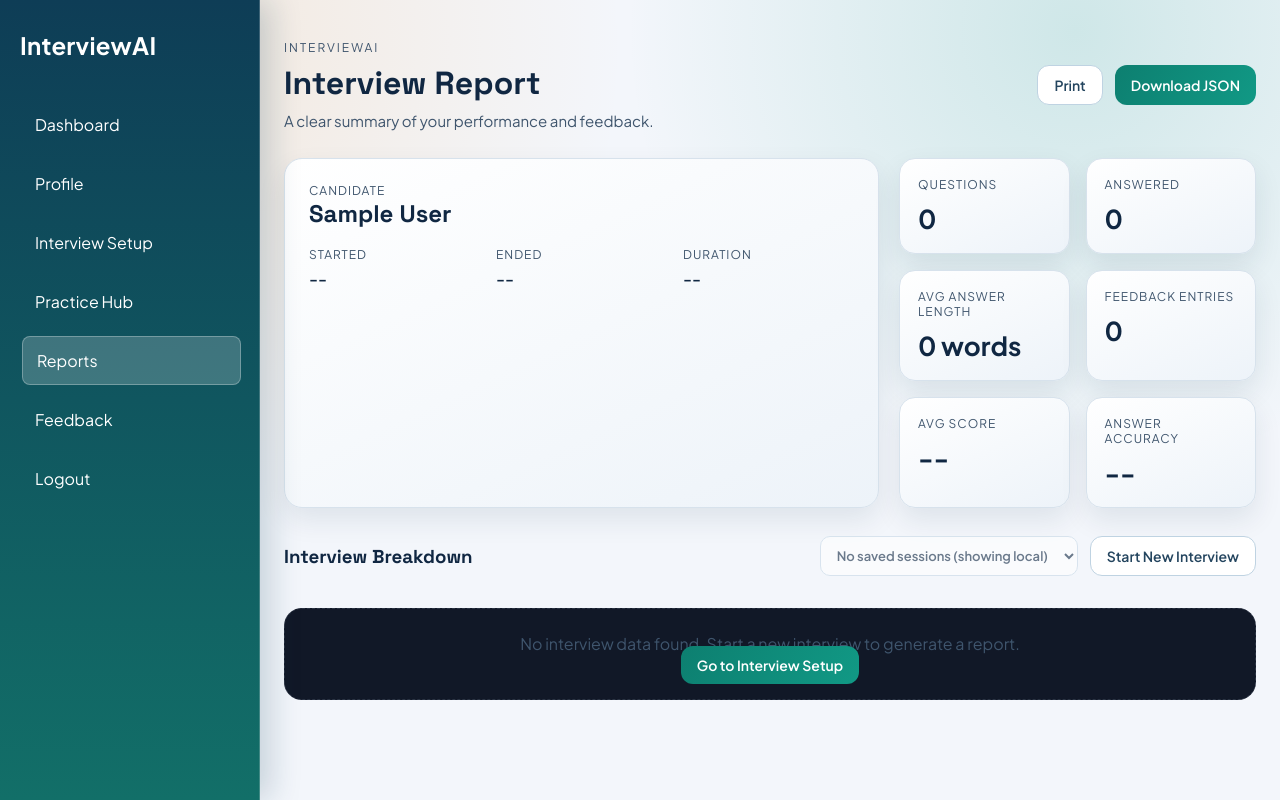
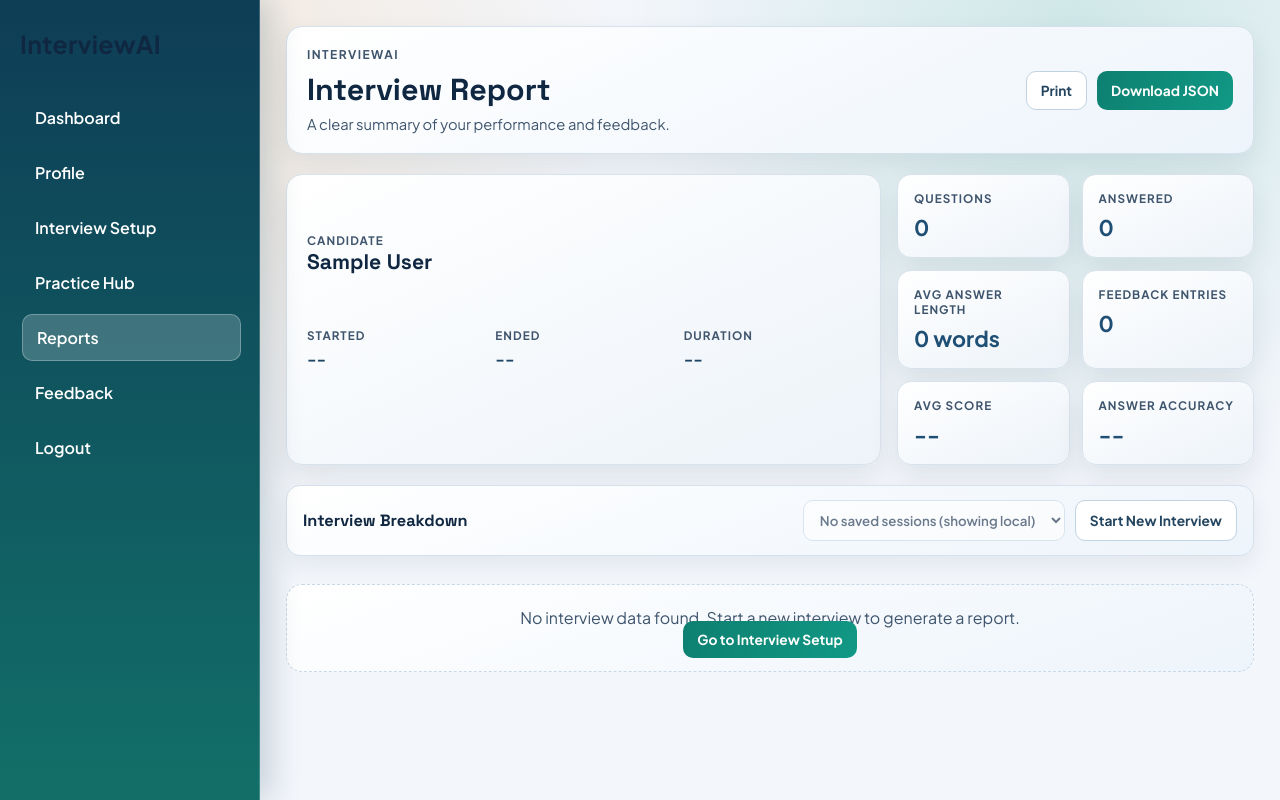
Before and after one commit to shivkumarudas/Smart-Interview-Platform, a website: page report/report.html in a window 1280 px wide. Drawn offline with Linux system fonts and the light colour scheme; no server answers; sample sign-in values are in the browser's storage.

Commit message:
Update report.css

```diff
--- a/report/css/report.css
+++ b/report/css/report.css
@@ -2,56 +2,54 @@
   margin: 0;
   padding: 0;
   box-sizing: border-box;
-  font-family: "Inter", sans-serif;
+  font-family: "Plus Jakarta Sans", sans-serif;
 }
 
 :root {
-  --bg: #0b1020;
-  --panel: #111827;
-  --panel-2: #0f172a;
-  --text: #e5e7eb;
-  --muted: #94a3b8;
-  --accent: #38bdf8;
-  --accent-2: #22c55e;
-  --danger: #ef4444;
-  --border: rgba(148, 163, 184, 0.2);
+  --report-page-bg: #f4f7fb;
+  --report-surface: #ffffff;
+  --report-surface-2: #edf4fb;
+  --report-line: #d5e1ec;
+  --report-ink: #17334d;
+  --report-muted: #5d748b;
+  --report-accent: #0d7f70;
 }
 
 body {
-  background: radial-gradient(circle at top, #16233b, var(--bg));
-  color: var(--text);
   min-height: 100vh;
   display: flex;
+  background: var(--report-page-bg);
+  color: var(--report-ink);
 }
 
 .sidebar {
   width: 260px;
-  height: 100vh;
+  min-height: 100vh;
   position: fixed;
   top: 0;
   left: 0;
-  padding: 30px 20px;
-  color: #fff;
-  background: linear-gradient(180deg, #0f2a4d, #143c6e);
+  padding: 28px 20px;
 }
 
 .logo {
-  font-size: 24px;
+  font-size: 1.55rem;
   font-weight: 700;
-  margin-bottom: 40px;
+  margin-bottom: 34px;
+}
+
+.menu {
+  display: flex;
+  flex-direction: column;
+  gap: 8px;
 }
 
 .menu a {
   display: block;
-  color: #fff;
-  padding: 13px 14px;
-  border-radius: 8px;
-  margin-bottom: 10px;
-}
-
-.menu a:hover,
-.menu a.active {
-  background: rgba(255, 255, 255, 0.16);
+  padding: 12px 14px;
+  border-radius: 10px;
+  color: #ffffff;
+  text-decoration: none;
+  font-weight: 600;
 }
 
 .main {
@@ -66,72 +64,82 @@ a {
 }
 
 .report-page {
-  max-width: 1100px;
+  max-width: 1120px;
   margin: 0 auto;
-  padding: 40px 24px 60px;
-  display: flex;
-  flex-direction: column;
-  gap: 28px;
+  padding: 26px;
+  display: grid;
+  gap: 20px;
 }
 
 .report-header {
+  border: 1px solid var(--report-line);
+  border-radius: 16px;
+  background: linear-gradient(155deg, var(--report-surface), var(--report-surface-2));
+  box-shadow: 0 12px 28px rgba(16, 39, 66, 0.09);
+  padding: 20px;
   display: flex;
   justify-content: space-between;
   align-items: center;
-  gap: 16px;
+  gap: 14px;
 }
 
 .eyebrow {
   text-transform: uppercase;
-  letter-spacing: 2px;
-  color: var(--muted);
-  font-size: 12px;
+  letter-spacing: 0.12em;
+  color: #587089;
+  font-size: 0.75rem;
   margin-bottom: 8px;
+  font-weight: 700;
 }
 
 .report-header h1 {
-  font-size: 32px;
-  margin-bottom: 8px;
+  font-size: clamp(1.3rem, 2.5vw, 1.9rem);
+  margin-bottom: 6px;
 }
 
 .subtitle {
-  color: var(--muted);
-  font-size: 15px;
+  color: var(--report-muted);
+  font-size: 0.92rem;
 }
 
 .header-actions {
   display: flex;
-  gap: 12px;
+  gap: 10px;
+  flex-wrap: wrap;
 }
 
 .btn {
-  border: none;
-  border-radius: 12px;
-  padding: 10px 16px;
+  border-radius: 10px;
+  padding: 10px 14px;
   cursor: pointer;
-  font-weight: 600;
-  font-size: 14px;
+  font-weight: 700;
+  font-size: 0.86rem;
+  border: 1px solid transparent;
 }
 
 .btn.primary {
-  background: linear-gradient(135deg, var(--accent), #4f46e5);
-  color: #0b1020;
+  background: linear-gradient(120deg, #0f7f72, #119985);
+  color: #ffffff;
 }
 
 .btn.ghost {
-  background: transparent;
-  color: var(--text);
-  border: 1px solid var(--border);
+  background: #ffffff;
+  color: #22455e;
+  border-color: #bcd1e0;
+}
+
+.btn:hover {
+  filter: brightness(0.97);
 }
 
 .session-select {
-  background: var(--panel-2);
-  color: var(--text);
-  border: 1px solid var(--border);
-  border-radius: 12px;
+  background: #ffffff;
+  color: #18334d;
+  border: 1px solid #c4d5e5;
+  border-radius: 10px;
   padding: 10px 12px;
   font-weight: 600;
-  font-size: 13px;
+  font-size: 0.83rem;
   min-width: 220px;
 }
 
@@ -141,27 +149,30 @@ a {
 
 .hero {
   display: grid;
-  grid-template-columns: 2fr 1.2fr;
-  gap: 20px;
+  grid-template-columns: minmax(0, 2fr) minmax(0, 1.2fr);
+  gap: 16px;
 }
 
 .hero-card {
-  background: var(--panel);
-  border-radius: 18px;
-  padding: 24px;
-  border: 1px solid var(--border);
-  display: flex;
-  flex-direction: column;
-  gap: 18px;
-  box-shadow: 0 20px 40px rgba(0, 0, 0, 0.25);
+  background: linear-gradient(150deg, #ffffff, #eef5fc);
+  border-radius: 16px;
+  padding: 20px;
+  border: 1px solid var(--report-line);
+  display: grid;
+  gap: 16px;
+  box-shadow: 0 12px 26px rgba(16, 39, 66, 0.08);
 }
 
 .hero-title {
   display: flex;
   justify-content: space-between;
   align-items: center;
-  gap: 16px;
+  gap: 12px;
   flex-wrap: wrap;
+}
+
+.hero-title h2 {
+  font-size: 1.32rem;
 }
 
 .badge-row {
@@ -171,93 +182,107 @@ a {
 }
 
 .badge {
-  padding: 6px 10px;
+  padding: 5px 10px;
   border-radius: 999px;
-  background: var(--panel-2);
-  border: 1px solid var(--border);
-  font-size: 12px;
-  color: var(--muted);
+  background: #f2f7fd;
+  border: 1px solid #ccdae9;
+  font-size: 0.76rem;
+  color: #355a77;
+  font-weight: 700;
 }
 
 .meta-grid {
   display: grid;
   grid-template-columns: repeat(3, minmax(0, 1fr));
-  gap: 16px;
+  gap: 12px;
 }
 
 .label {
-  font-size: 12px;
-  color: var(--muted);
+  font-size: 0.73rem;
+  color: var(--report-muted);
   text-transform: uppercase;
-  letter-spacing: 1px;
+  letter-spacing: 0.09em;
+  font-weight: 700;
 }
 
 .value {
-  margin-top: 6px;
-  font-weight: 600;
+  margin-top: 5px;
+  font-weight: 700;
+  color: #1e4563;
 }
 
 .stats {
   display: grid;
   grid-template-columns: repeat(2, minmax(0, 1fr));
-  gap: 16px;
+  gap: 12px;
 }
 
 .stat-card {
-  background: var(--panel);
-  border-radius: 16px;
-  padding: 18px;
-  border: 1px solid var(--border);
+  background: linear-gradient(150deg, #ffffff, #eef5fc);
+  border-radius: 14px;
+  padding: 16px;
+  border: 1px solid var(--report-line);
+  box-shadow: 0 10px 22px rgba(16, 39, 66, 0.07);
 }
 
 .stat {
-  font-size: 26px;
+  font-size: 1.35rem;
   font-weight: 700;
-  margin-top: 10px;
+  margin-top: 8px;
+  color: #1f4f74;
 }
 
 .section {
-  display: flex;
-  flex-direction: column;
-  gap: 16px;
+  display: grid;
+  gap: 14px;
 }
 
 .section-header {
+  border: 1px solid var(--report-line);
+  border-radius: 14px;
+  background: linear-gradient(160deg, #ffffff, #edf4fb);
+  box-shadow: 0 10px 24px rgba(16, 39, 66, 0.07);
+  padding: 14px 16px;
   display: flex;
   justify-content: space-between;
   align-items: center;
-  gap: 12px;
+  gap: 10px;
+}
+
+.section-header h3 {
+  font-size: 1.02rem;
 }
 
 .qa-list {
   display: grid;
-  gap: 16px;
+  gap: 14px;
 }
 
 .qa-card {
-  background: var(--panel);
-  border-radius: 18px;
-  padding: 20px;
-  border: 1px solid var(--border);
+  background: linear-gradient(160deg, #ffffff, #edf4fb);
+  border-radius: 16px;
+  padding: 18px;
+  border: 1px solid var(--report-line);
+  box-shadow: 0 10px 24px rgba(16, 39, 66, 0.06);
   display: grid;
-  gap: 12px;
+  gap: 10px;
 }
 
 .qa-card h4 {
-  font-size: 16px;
+  font-size: 1rem;
 }
 
 .qa-item {
-  background: var(--panel-2);
+  background: #ffffff;
   border-radius: 12px;
   padding: 12px;
-  border: 1px solid var(--border);
-  color: var(--text);
+  border: 1px solid #cddbea;
+  color: #1e3c58;
 }
 
 .qa-item p {
-  color: var(--text);
-  font-size: 14px;
+  color: #24445f;
+  font-size: 0.9rem;
   line-height: 1.5;
 }
 
@@ -268,49 +293,111 @@ a {
 
 .empty-state {
   display: none;
-  background: var(--panel);
-  border-radius: 18px;
-  padding: 24px;
-  border: 1px dashed var(--border);
+  background: linear-gradient(160deg, #ffffff, #edf4fb);
+  border-radius: 16px;
+  padding: 22px;
+  border: 1px dashed #c9d8e7;
   text-align: center;
-  color: var(--muted);
+  color: #5d748b;
 }
 
 .empty-state .btn {
-  margin-top: 16px;
+  margin-top: 14px;
 }
 
-@media (max-width: 900px) {
-  .report-header {
-    flex-direction: column;
-    align-items: flex-start;
+@media (max-width: 1060px) {
+  .sidebar {
+    width: 220px;
+  }
+
+  .main {
+    margin-left: 220px;
+    width: calc(100% - 220px);
+  }
+
+  .report-page {
+    padding: 18px;
   }
 
   .hero {
     grid-template-columns: 1fr;
   }
+}
 
-  .meta-grid {
-    grid-template-columns: 1fr;
+@media (max-width: 860px) {
+  body {
+    display: block;
   }
 
+  .sidebar {
+    width: 100%;
+    min-height: auto;
+    position: relative;
+    padding: 16px 14px;
+  }
+
+  .logo {
+    margin-bottom: 16px;
+  }
+
+  .menu {
+    display: grid;
+    grid-template-columns: repeat(2, minmax(0, 1fr));
+    gap: 8px;
+  }
+
+  .menu a {
+    padding: 10px;
+    text-align: center;
+    font-size: 0.84rem;
+  }
+
+  .main {
+    margin-left: 0;
+    width: 100%;
+  }
+
+  .report-page {
+    padding: 14px;
+  }
+
+  .report-header,
+  .section-header {
+    flex-direction: column;
+    align-items: flex-start;
+  }
+
+  .meta-grid,
   .stats {
     grid-template-columns: 1fr;
   }
 
-  .section-header {
-    flex-direction: column;
-    align-items: flex-start;
+  .session-select {
+    min-width: 0;
+    width: 100%;
   }
 }
 
-@media (max-width: 920px) {
-  .sidebar {
-    display: none;
+@media (max-width: 560px) {
+  .menu {
+    grid-template-columns: 1fr;
   }
 
-  .main {
-    margin-left: 0;
+  .report-header,
+  .hero-card,
+  .stat-card,
+  .qa-card,
+  .section-header,
+  .empty-state {
+    border-radius: 12px;
+    padding: 14px;
+  }
+
+  .header-actions {
+    width: 100%;
+  }
+
+  .header-actions .btn {
     width: 100%;
   }
 }
@@ -321,17 +408,10 @@ a {
     color: #111827;
   }
 
+  .sidebar,
   .btn,
   .header-actions,
   #startNewInterview {
-    display: none;
-  }
-
-  .report-page {
-    padding: 0;
-  }
-
-  .sidebar {
     display: none !important;
   }
 
@@ -340,9 +420,18 @@ a {
     width: 100%;
   }
 
+  .report-page {
+    padding: 0;
+    max-width: none;
+  }
+
+  .report-header,
   .hero-card,
   .stat-card,
-  .qa-card {
+  .qa-card,
+  .section-header {
     box-shadow: none;
+    border: 1px solid #d6dbe2;
+    background: #ffffff;
   }
 }
```
